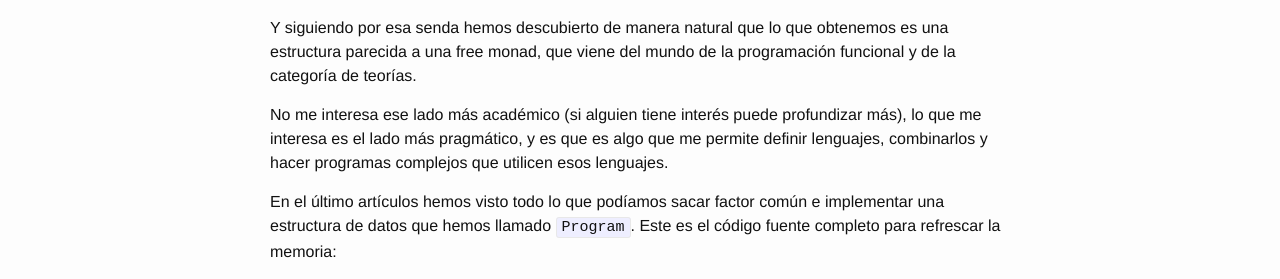
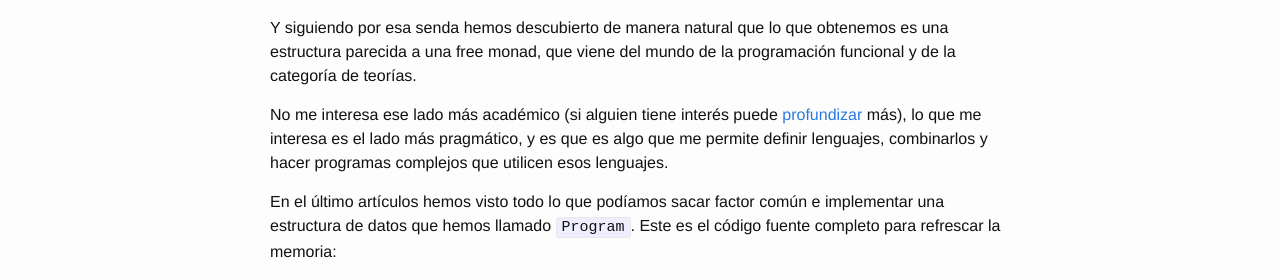
Before and after one commit to tonivade/tonivade.github.io, a Jekyll site: the page built from _posts/2026-03-28-programando-con-dsl-4.markdown, in a window 1280 px wide and 900 px high. Shown: the part 319-598 px from the top of the window. Built offline with Jekyll 4.4.1, drawn with Linux system fonts in a browser that asks for light colours; part of the change alters nothing that is shown.

```diff
--- a/_posts/2026-03-28-programando-con-dsl-4.markdown
+++ b/_posts/2026-03-28-programando-con-dsl-4.markdown
@@ -15,7 +15,7 @@ Y siguiendo por esa senda hemos descubierto de manera natural que lo que obtenem
 una estructura parecida a una free monad, que viene del mundo de la programación funcional
 y de la categoría de teorías.
 
-No me interesa ese lado más académico (si alguien tiene interés puede profundizar más), lo
+No me interesa ese lado más académico (si alguien tiene interés puede [profundizar](https://abuseofnotation.github.io/category-theory-illustrated/00_about/) más), lo
 que me interesa es el lado más pragmático, y es que es algo que me permite definir lenguajes,
 combinarlos y hacer programas complejos que utilicen esos lenguajes.
 
```
